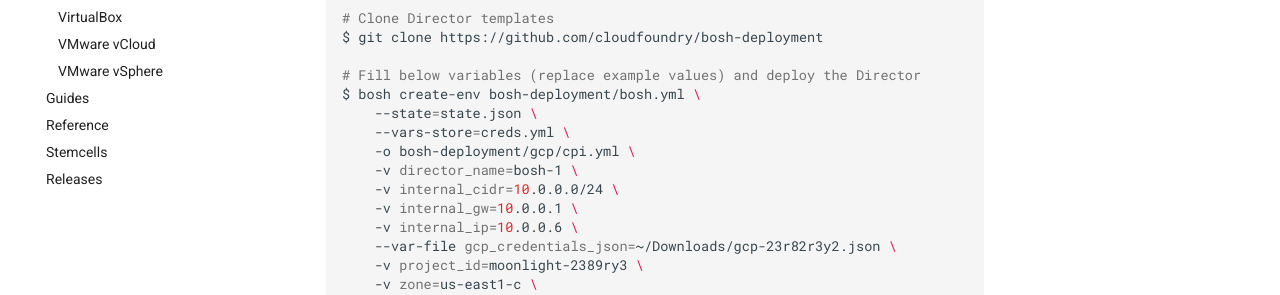
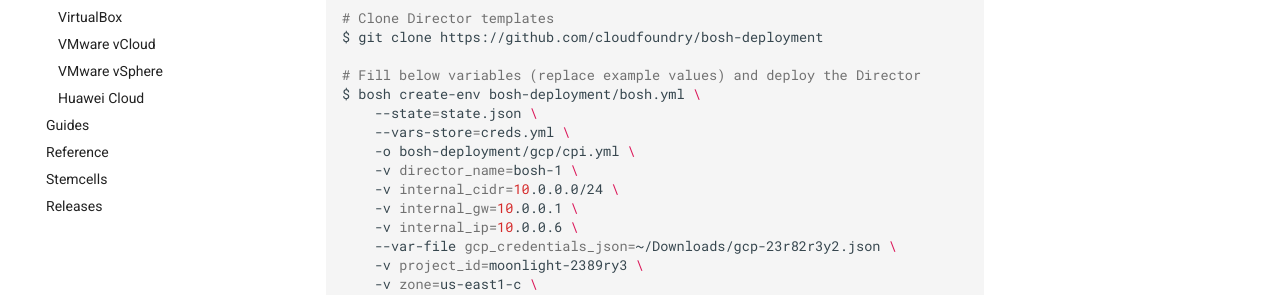
Before and after one commit to cloudfoundry/docs-bosh, an MkDocs documentation site: the page built from content/init-google.md, in a window 1280 px wide. Shown: the part 411-706 px from the top of the page. Built offline with MkDocs 1.6.1 and Material for MkDocs 9.7.7, drawn with Linux system fonts in a browser that asks for light colours; old or Windows-style settings are respelled for this version of MkDocs.

Commit message:
Update mkdocs.yml

```diff
--- a/mkdocs.yml
+++ b/mkdocs.yml
@@ -24,6 +24,7 @@ pages:
   - VirtualBox: bosh-lite.md
   - VMware vCloud: init-vcloud.md
   - VMware vSphere: init-vsphere.md
+  - Huawei Cloud: init-huaweicloud.md
 - Guides:
   - Deploying Software:
     - Core Concepts:
@@ -258,6 +259,9 @@ pages:
     - Recovery from a vSphere Network Partitioning Fault: vsphere-network-partition.md
     - Storage DRS and vMotion Support: vsphere-vmotion-support.md
     - Bootstrapping with Resource Pools: init-vsphere-rp.md
+  - Huawei Cloud:
+    - Usage: huaweicloud-cpi.md
+    - Common Errors: huaweicloud-cpi-errors.md
   - Warden:
     - Usage: warden-cpi.md
 # this hack avoids divider.md showing up in navigation and site search
```
